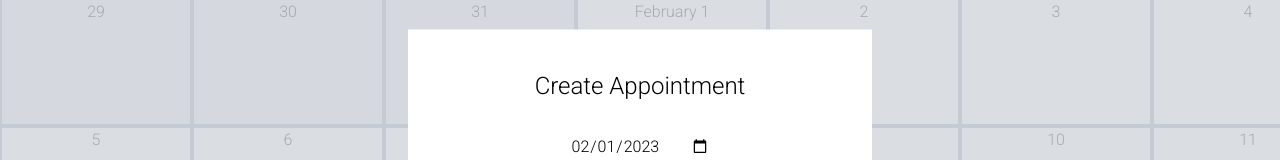
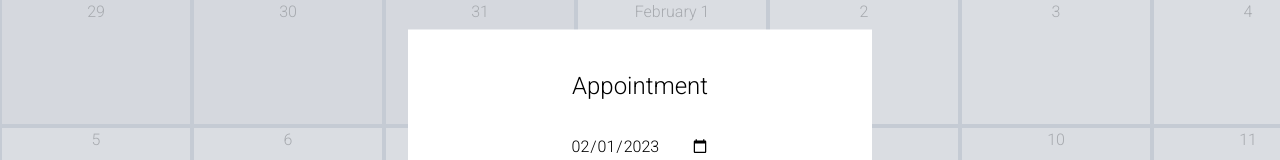
Before and after one commit to Pfirewire/react-calendar, a React (Create React App) app: page / in a window 1280 px wide. Both pictures are taken after a click on the button "+ Add Appointment". Shown: the part 150-310 px from the top of the page. Built offline with nearby package versions, Linux system fonts and the light colour scheme; data requests are answered from the project's data file.

Commit message:
Styling to add cursor pointer over AppointmentMini. Debugging edit appointment modal not closing when clicking off modal. More debugging necessary

```diff
--- a/db.json
+++ b/db.json
@@ -40,7 +40,7 @@
     },
     {
       "title": "Tester",
-      "date": "2023-03-01",
+      "date": "2023-03-02",
       "start": "00:00",
       "duration": 0,
       "notes": "Test Notes",
--- a/src/components/AppointmentForm.js
+++ b/src/components/AppointmentForm.js
@@ -12,7 +12,7 @@ function AppointmentForm({ form, setForm, handleSubmit }) {
 
     return(
         <div className='flex flex-col justify-center items-center w-96'>
-            <h2 className='text-2xl mb-6 w-full text-center'>Create Appointment</h2>
+            <h2 className='text-2xl mb-6 w-full text-center'>Appointment</h2>
             <form className='w-full' onSubmit={handleSubmit}>
                 <div className='flex justify-center py-2'>
                     <input
--- a/src/components/AppointmentMini.js
+++ b/src/components/AppointmentMini.js
@@ -13,12 +13,8 @@ function AppointmentMini({ appointment }) {
         setShowModal(false);
     };
 
-    const openEditAppointment = () => {
-
-    };
-
     return(
-        <div className='flex justify-between w-full bg-green-300 rounded my-1 h-6' onClick={handleOpenModal}>
+        <div className='flex justify-between w-full bg-green-300 rounded my-1 h-6 cursor-pointer' onClick={handleOpenModal}>
             <div className='ml-1 overflow-hidden text-ellipsis'>
                 {appointment.title}
             </div>
```
